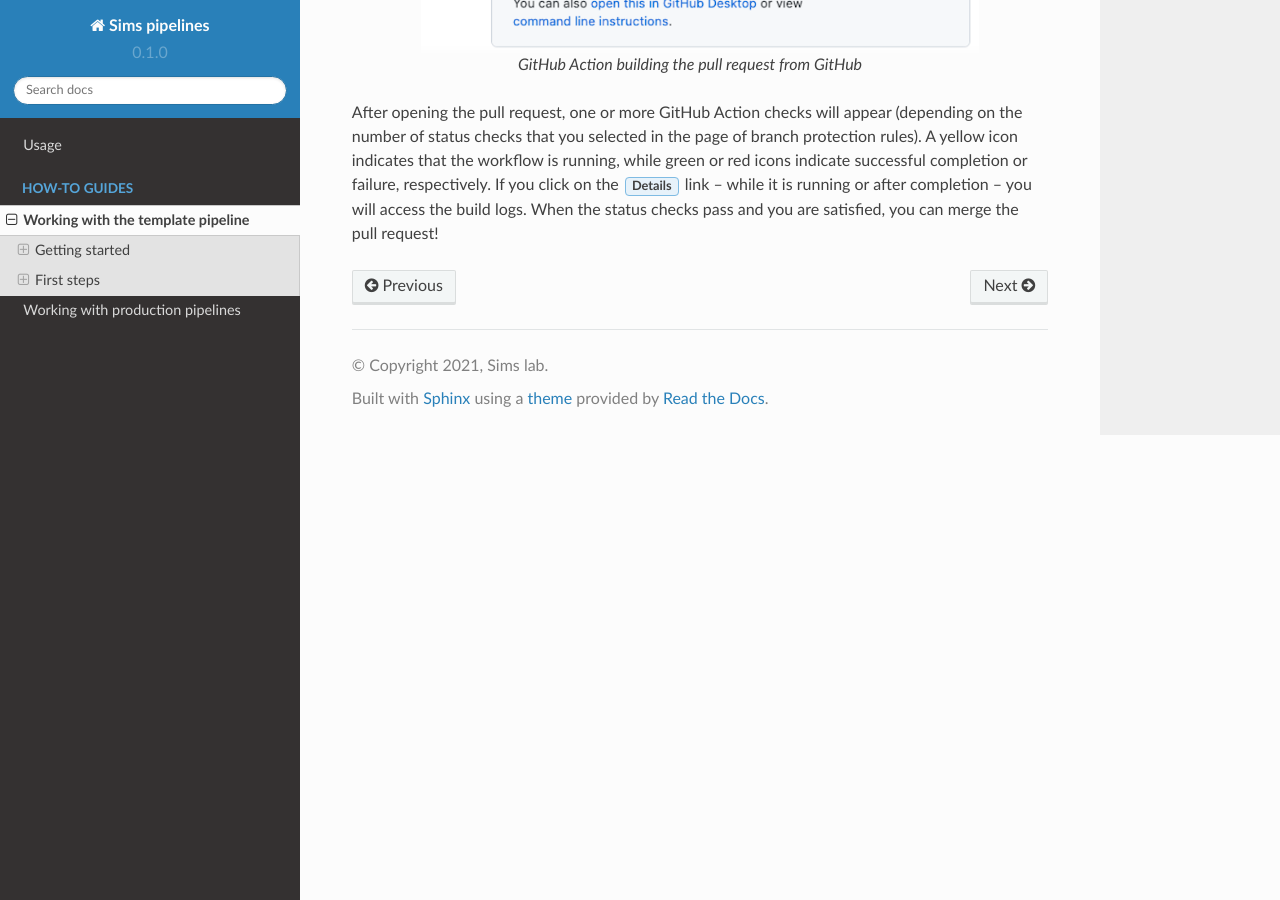
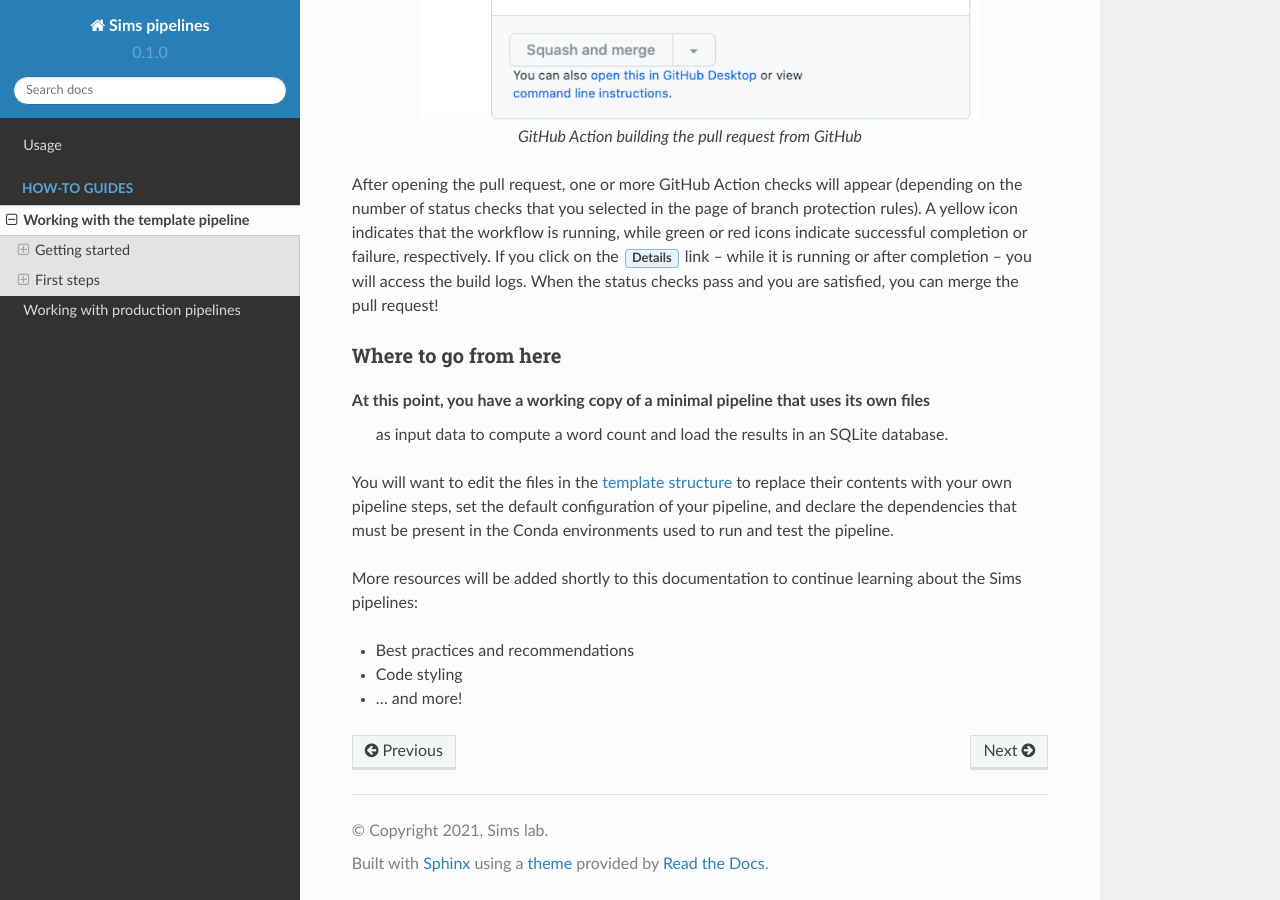
Before and after one commit to kevinrue/rtd-tutorial, a Sphinx documentation site: the page built from docs/source/guides/template.rst, in a window 1280 px wide and 900 px high, scrolled down 5312 px. Built offline with Sphinx 7.4.7 and the Read the Docs theme 2.0.0, drawn with Linux system fonts in a browser that asks for light colours; some of the changed text lies outside the part shown.

Commit message:
Add guides for production pipelines (#11)
* rename files; add guides for production pipelines

* update guides of production pipeline with sensible contents

```diff
--- a/docs/source/conf.py
+++ b/docs/source/conf.py
@@ -17,6 +17,7 @@ extensions = [
     "sphinx.ext.autodoc",
     "sphinx.ext.autosummary",
     "sphinx.ext.intersphinx",
+    "sphinx.ext.autosectionlabel",
 ]
 
 intersphinx_mapping = {
@@ -33,3 +34,7 @@ html_theme = "sphinx_rtd_theme"
 
 # -- Options for EPUB output
 epub_show_urls = "footnote"
+
+# -- Options for extension "sphinx.ext.autosectionlabel"
+# Make sure the target is unique
+autosectionlabel_prefix_document = True
--- a/docs/source/guides/production_pipelines.rst
+++ /dev/null
@@ -1,6 +0,0 @@
-Working with production pipelines
-=================================
-
-This page will describe how to work with production pipelines.
-For instance, `pipeline_rnaseq_hisat2
-<https://github.com/sims-lab/pipeline_rnaseq_hisat2>`_.
--- a/docs/source/guides/pipeline_template.rst
+++ b/docs/source/guides/template.rst
@@ -3,6 +3,9 @@ Working with the template pipeline
 
 This page describes how to work with the template pipeline,
 `pipeline_template <https://github.com/sims-lab/pipeline_template/>`_.
+
+That repository provides a boilerplate for rapidly setting up GitHub repositories
+for new production pipelines.
 
 Getting started
 ---------------
@@ -29,6 +32,8 @@ which will generate a new repository on your personal account
 (or the one of your choosing).
 This is the repository you will import on Read the Docs,
 and it contains the following files and sub-directories:
+
+.. _template structure:
 
 ``.github/workflows/build.yml``
   Sub-directory that contains instructions for GitHub Action workflows.
@@ -212,3 +217,21 @@ while green or red icons indicate successful completion or failure, respectively
 If you click on the :guilabel:`Details` link -- while it is running or after completion --
 you will access the build logs.
 When the status checks pass and you are satisfied, you can merge the pull request!
+
+Where to go from here
+~~~~~~~~~~~~~~~~~~~~~
+
+At this point, you have a working copy of a minimal pipeline that uses its own files
+ as input data to compute a word count and load the results in an SQLite database.
+
+You will want to edit the files in the `template structure`_ to replace their contents with
+your own pipeline steps, set the default configuration of your pipeline,
+and declare the dependencies that must be present in the Conda environments used to
+run and test the pipeline.
+
+More resources will be added shortly to this documentation to continue learning
+about the Sims pipelines:
+
+* Best practices and recommendations
+* Code styling
+* ... and more!
```
Also changed, not shown: docs/source/guides/production.rst (added, +10 -0 lines), docs/source/guides/production_fork.rst (added, +12 -0 lines), docs/source/guides/production_usage.rst (added, +75 -0 lines), docs/source/index.rst (+4 -4 lines).
